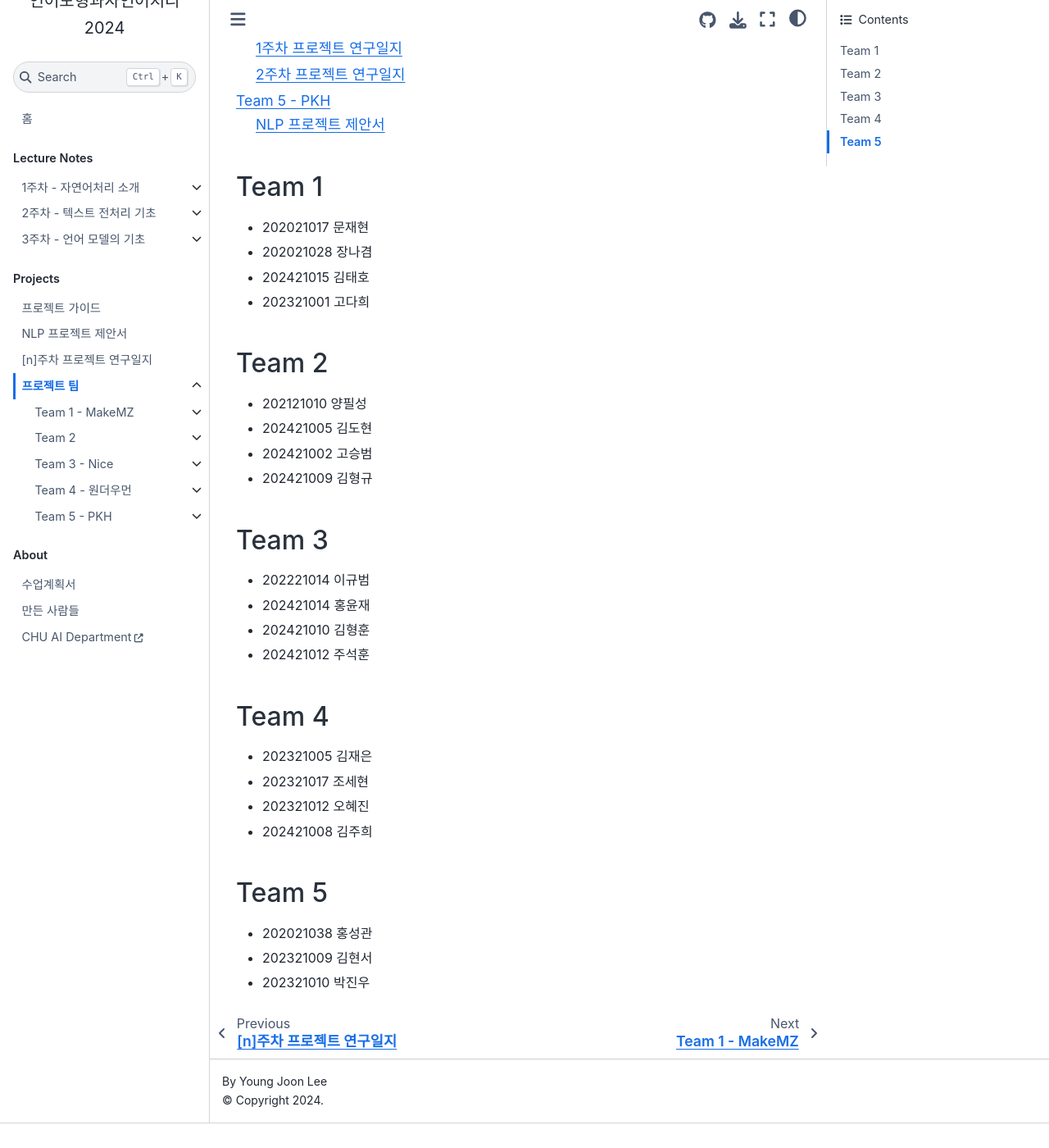
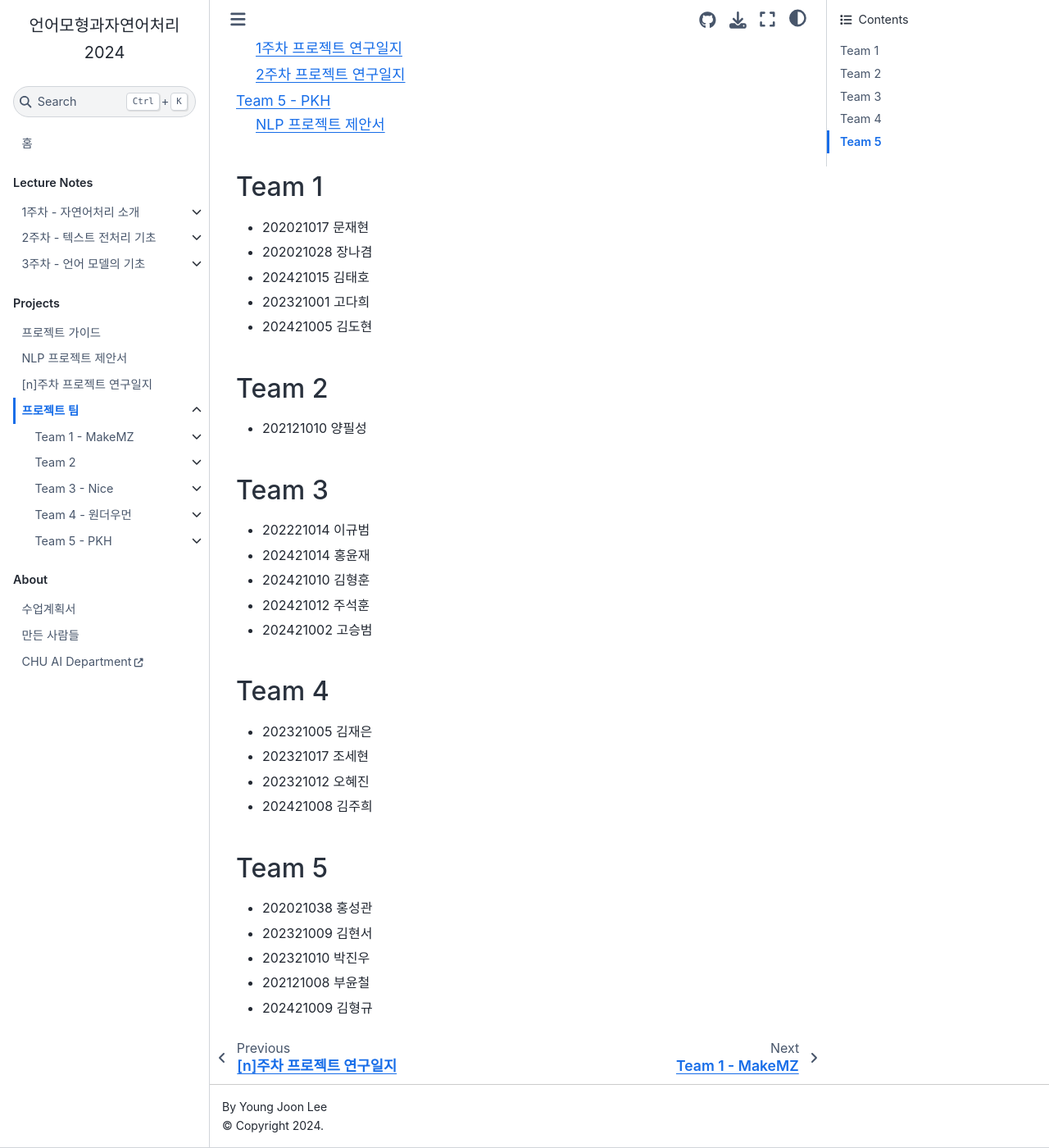
Before and after one commit to entelecheia/intronlp-2024, a Jupyter Book: the page built from book/ko/projects/teams.md, in a window 1280 px wide and 1400 px high, scrolled down 368 px. Shown: the whole window at 82% size. Built offline with Jupyter Book 1.0.4 settings and Sphinx 7.4.7 and the Sphinx Book theme 1.1.4, drawn with Linux system fonts in a browser that asks for light colours; before the commit the page ends 1738 px from its top, so only the background shows below that.

Commit message:
fix(teams): reorganize team members

```diff
--- a/book/ko/projects/teams.md
+++ b/book/ko/projects/teams.md
@@ -37,3 +36,5 @@
 - 202021038 홍성관
 - 202321009 김현서
 - 202321010 박진우
+- 202121008 부윤철
+- 202421009 김형규
```
Also changed, not shown: other parts of book/ko/projects/teams.md (+2 -3 lines).
